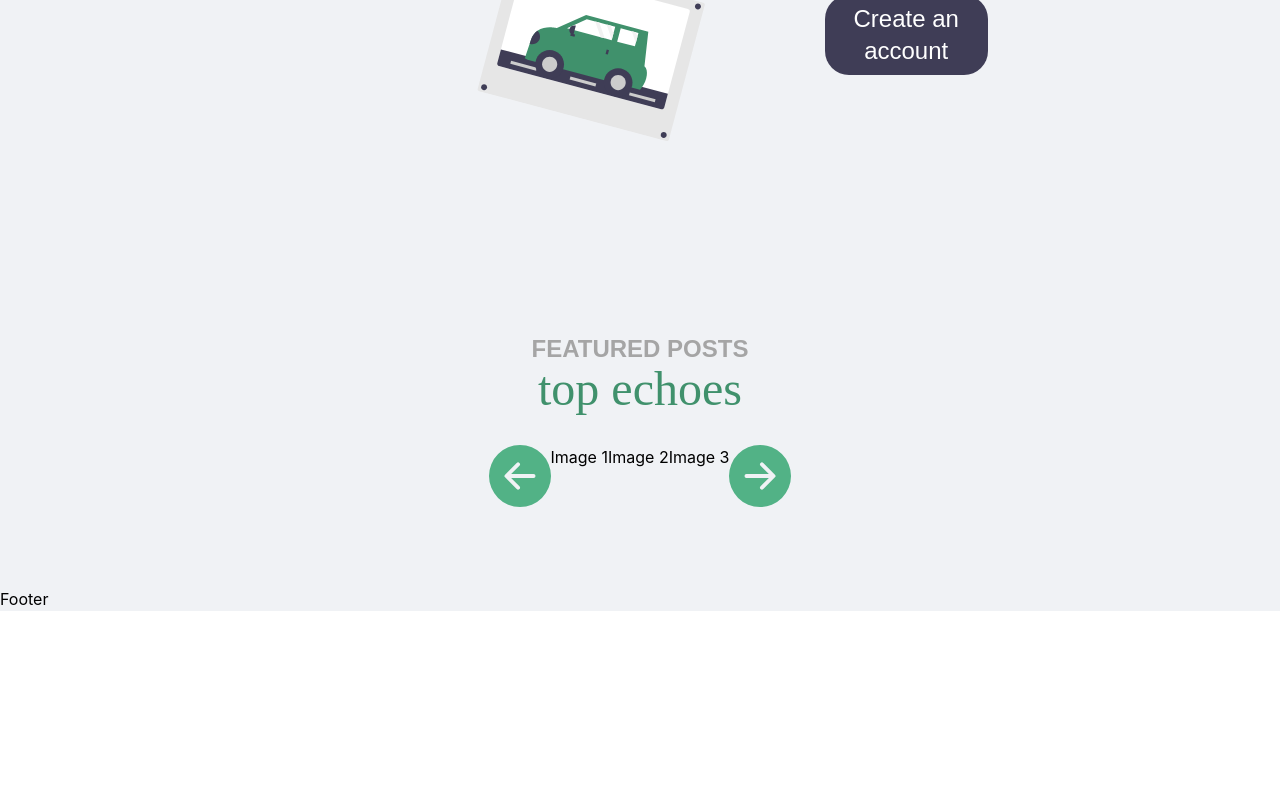
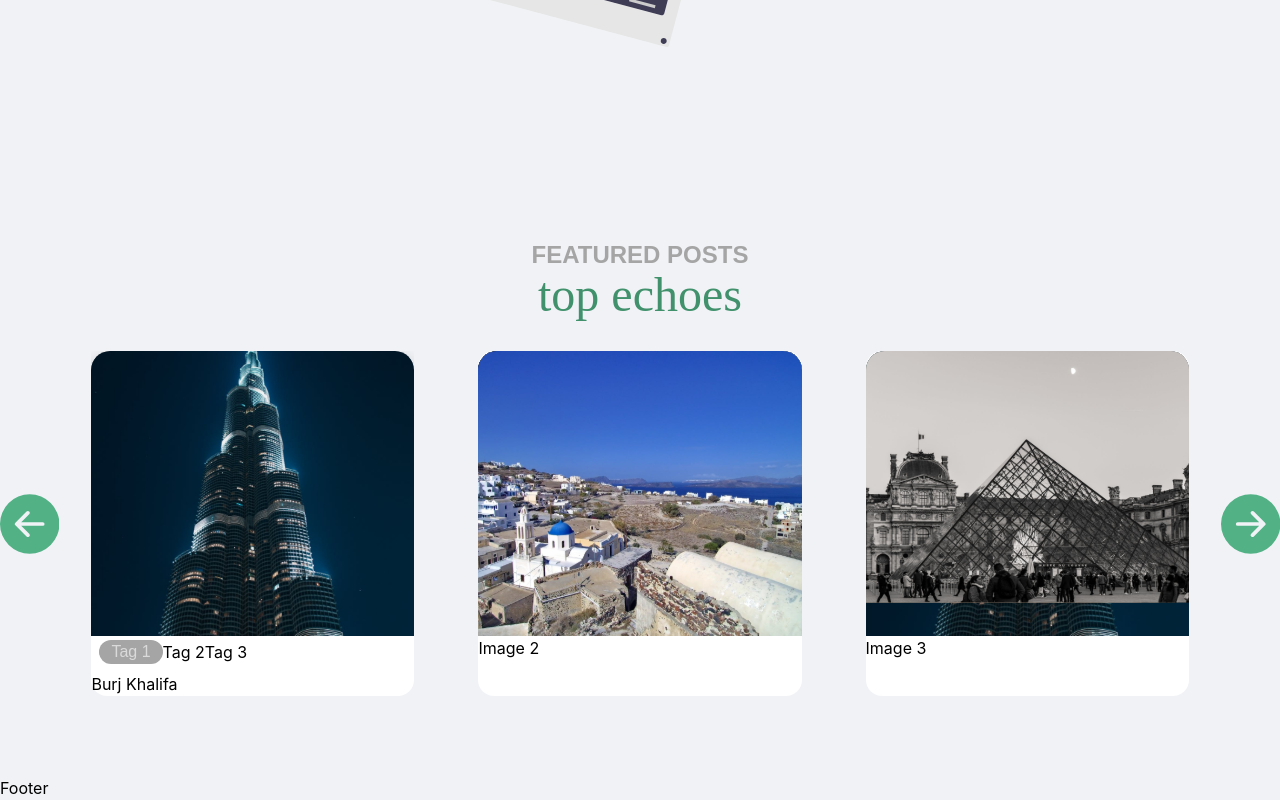
Before and after one commit to cedricquitor/echo-web-app, a React (Vite) app in the folder client/: page / in a window 1280 px wide. Shown: the part 2648-3448 px from the top of the page. Before the commit the page ends 3259 px from the top, so only its background shows below. Built offline with nearby package versions, Linux system fonts and the light colour scheme.

Commit message:
Change image in hero

```diff
--- a/client/src/pages/Landing.jsx
+++ b/client/src/pages/Landing.jsx
@@ -22,7 +22,7 @@ const Landing = () => {
           </div>
         </div>
         {/* Image */}
-        <img src="./assets/undraw_echo.svg" alt="Image of a globe" className="h-5/6" />
+        <img src="./assets/undraw_echo.svg" alt="Image of a globe" />
       </div>
       {/* Partners */}
       <div className="mt-28 py-8 bg-[#52B286] flex flex-col items-center">
@@ -64,12 +64,26 @@ const Landing = () => {
       <div className="mt-48 flex flex-col items-center">
         <h3 className="font-raleway font-bold text-2xl text-[#A5A5A5]">FEATURED POSTS</h3>
         <h1 className="font-fredoka text-5xl text-[#40916C]">top echoes</h1>
-        <div className="mt-8 flex flex-row">
+        <div className="mt-8 flex flex-row items-center">
           <BsFillArrowLeftCircleFill className="h-[62px] w-[62px] text-[#52B286]" />
           <div className="flex">
-            <div>Image 1</div>
-            <div>Image 2</div>
-            <div>Image 3</div>
+            <div className="bg-white mx-8 rounded-2xl">
+              <img src="./assets/card-1.svg" alt="Image of Burj Khalifa" />
+              <div className="flex mb-2 mx-2 my-1">
+                <h1 className="px-3 text-base font-raleway text-[#DADADA] bg-[#A5A5A5] rounded-2xl cursor-pointer">Tag 1</h1>
+                <h1>Tag 2</h1>
+                <h1>Tag 3</h1>
+              </div>
+              <h1>Burj Khalifa</h1>
+            </div>
+            <div className="bg-white mx-8 rounded-2xl">
+              <img src="./assets/card-2.svg" alt="Image of Santorini" />
+              Image 2
+            </div>
+            <div className="bg-white mx-8 rounded-2xl">
+              <img src="./assets/card-3.svg" alt="Image of Louvre" />
+              Image 3
+            </div>
           </div>
           <BsFillArrowRightCircleFill className="h-[62px] w-[62px] text-[#52B286]" />
         </div>
```
Also changed, not shown: client/assets/undraw_echo.svg.
